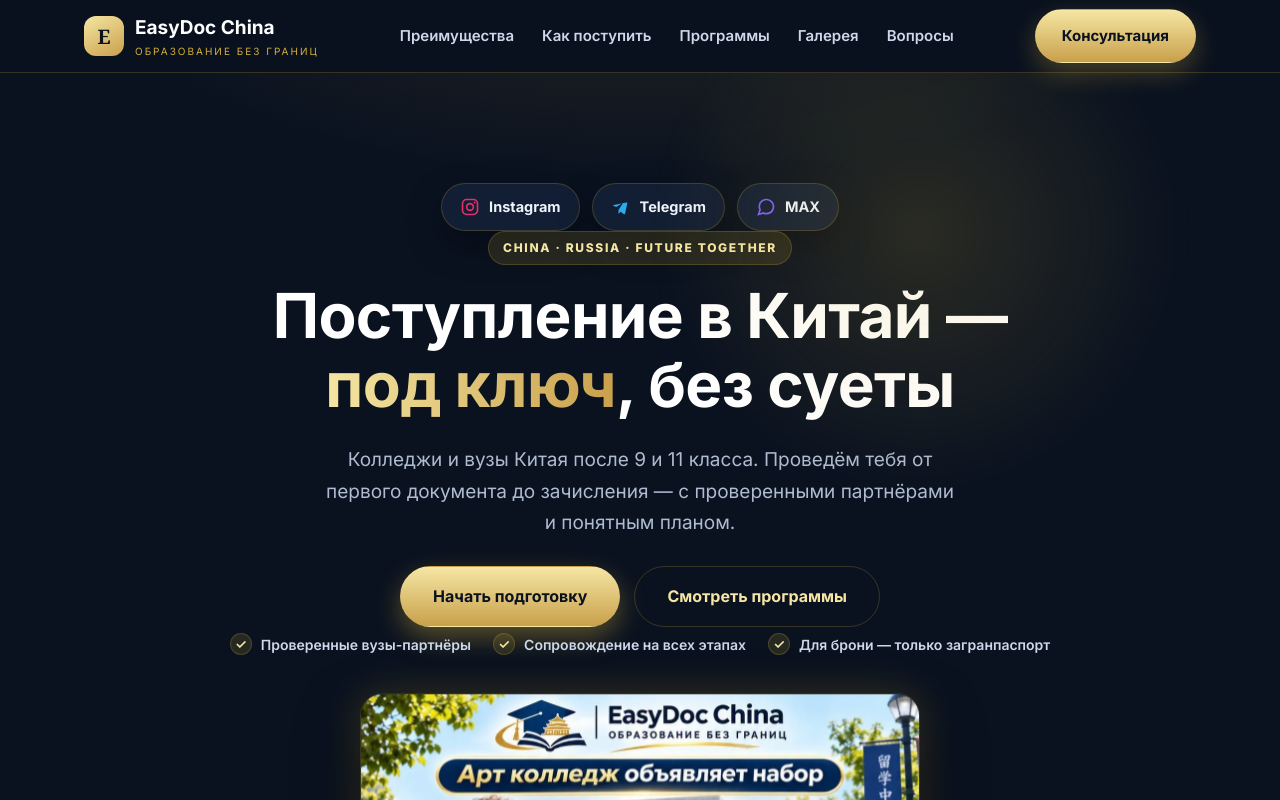
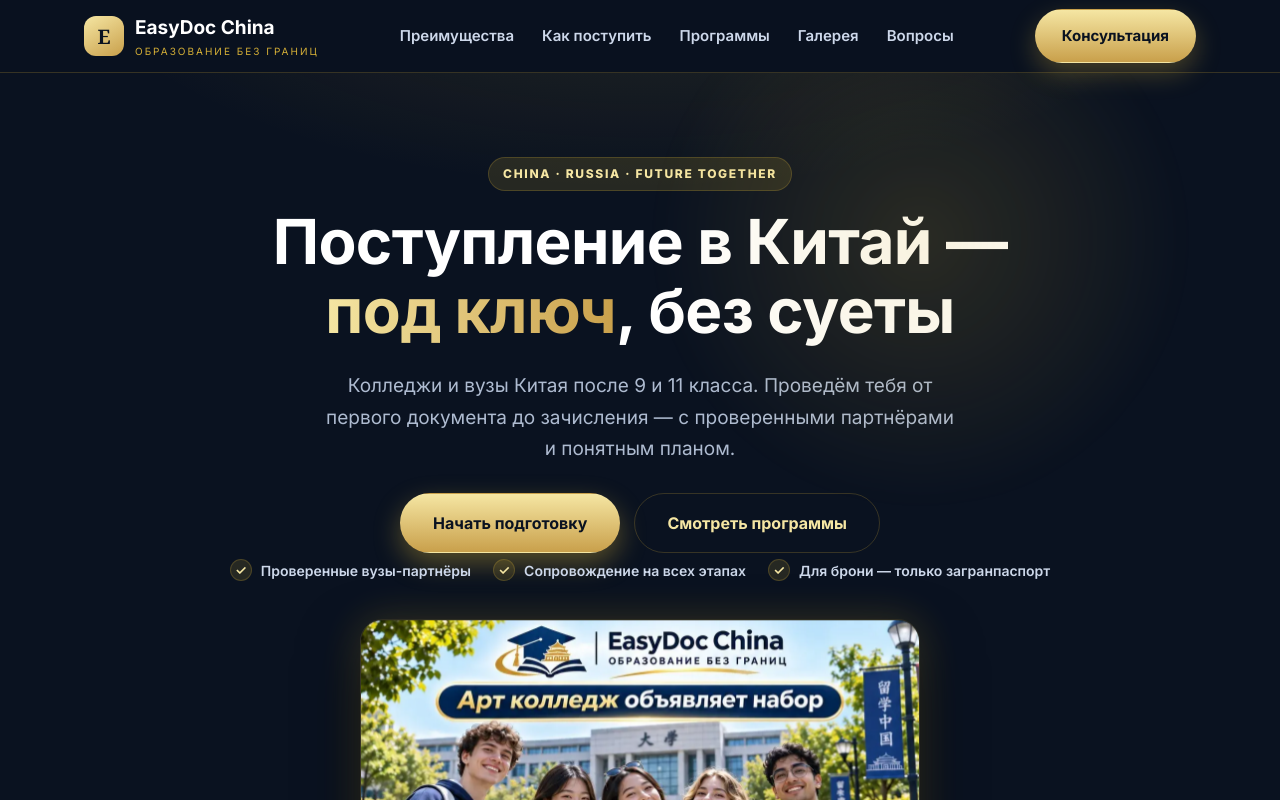
Before and after one commit to baxyc/baxyc.github.io, a plain HTML site: page easydoc/index.html in a window 1280 px wide. Shown: the top 800 px of the page. Drawn offline with Linux system fonts and the light colour scheme.

Commit message:
EasyDoc: remove social buttons from hero (top); keep them in footer

```diff
--- a/easydoc/index.html
+++ b/easydoc/index.html
@@ -46,11 +46,6 @@
 <section class="hero" id="top">
   <div class="wrap grid">
     <div>
-      <div class="socials center">
-        <a class="socbtn soc-ig" href="https://www.instagram.com/easydoc_china" target="_blank" rel="noopener"><svg viewBox="0 0 24 24" fill="none" stroke="currentColor" stroke-width="2"><rect x="3" y="3" width="18" height="18" rx="5"/><circle cx="12" cy="12" r="4"/><circle cx="17.5" cy="6.5" r="1.2" fill="currentColor" stroke="none"/></svg>Instagram</a>
-        <a class="socbtn soc-tg" href="https://t.me/Zhanna_Ivanlove" target="_blank" rel="noopener"><svg viewBox="0 0 24 24" fill="currentColor"><path d="M9.04 15.5 8.9 19.9c.4 0 .58-.17.79-.38l1.9-1.82 3.94 2.88c.72.4 1.23.19 1.42-.66l2.58-12.1c.23-1.06-.38-1.47-1.08-1.21L3.3 9.65C2.28 10.08 2.29 10.63 3.2 10.94l3.2 1 7.42-4.67c.35-.22.66-.1.4.14z"/></svg>Telegram</a>
-        <a class="socbtn soc-max" href="https://max.ru/join/D-4UYEXKbRCt_5-pLln8byXuJVroXkXsIf1NCtUv_Cc" target="_blank" rel="noopener"><svg viewBox="0 0 24 24" fill="none" stroke="currentColor" stroke-width="2"><path d="M21 11.5a8.38 8.38 0 0 1-.9 3.8 8.5 8.5 0 0 1-7.6 4.7 8.38 8.38 0 0 1-3.8-.9L3 21l1.9-5.7a8.38 8.38 0 0 1-.9-3.8 8.5 8.5 0 0 1 4.7-7.6 8.38 8.38 0 0 1 3.8-.9h.5a8.48 8.48 0 0 1 8 8v.5z"/></svg>MAX</a>
-      </div>
       <span class="eyebrow">China · Russia · Future Together</span>
       <h1>Поступление в Китай — <span class="hl">под ключ</span>, без суеты</h1>
       <p class="lead">Колледжи и вузы Китая после 9 и 11 класса. Проведём тебя от первого документа до зачисления — с проверенными партнёрами и понятным планом.</p>
```
